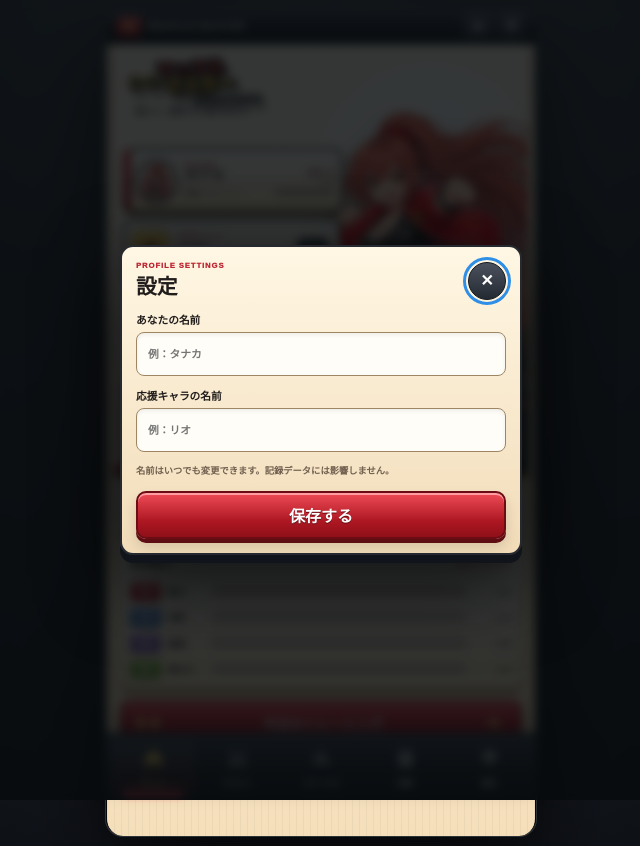
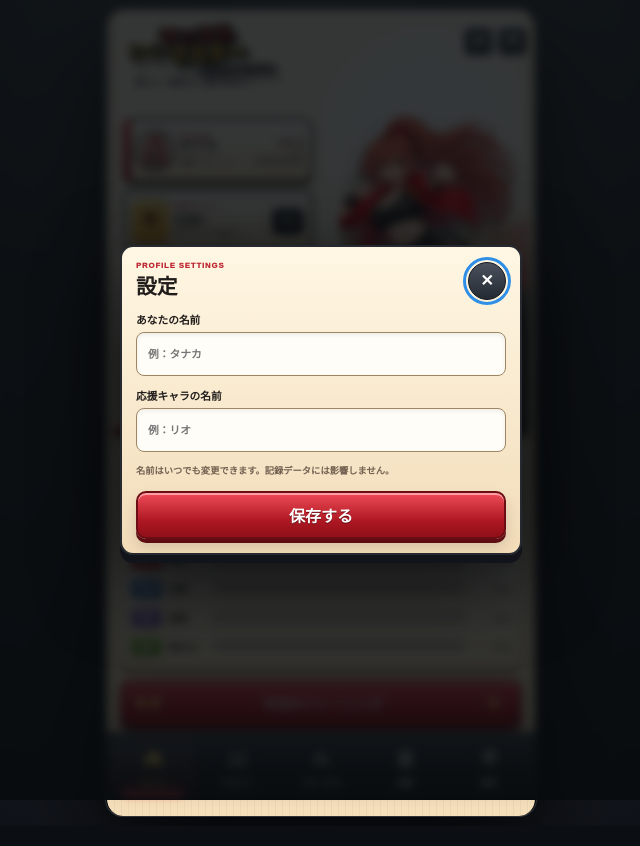
Before and after one commit to kitune2go/muscle-master, a website: page index.html in a window 1280 px wide. Shown: the whole page, without its empty margins (319-959 px from the left). Drawn offline with Linux system fonts and the light colour scheme.

Commit message:
fix: isolate trainer art from status UI

```diff
--- a/design-match.css
+++ b/design-match.css
@@ -114,49 +114,28 @@ svg {
 }
 
 .game-topbar {
-  position: sticky;
-  top: 0;
-  z-index: 60;
-  height: 34px;
+  position: absolute;
+  z-index: 70;
+  top: 7px;
+  right: 8px;
+  height: auto;
   display: flex;
   align-items: center;
-  gap: 7px;
-  padding: 0 9px;
+  padding: 0;
   color: #fff;
-  background: linear-gradient(#3a424e, #1b2028 62%, #12161c);
-  border-bottom: 2px solid #06080a;
-  box-shadow: inset 0 1px #ffffff2b, 0 2px 0 #0004;
-}
-
-.game-topbar-mark {
-  display: grid;
-  place-items: center;
-  width: 26px;
-  height: 21px;
-  color: var(--gold-hi);
-  background: linear-gradient(#ef4d58, #99141e);
-  border: 1px solid #681018;
-  border-radius: 5px;
-  box-shadow: inset 0 1px #ff9da2, 0 2px 0 #08090c;
-  font-family: var(--font-display);
-  font-size: 0.48rem;
-  font-weight: 1000;
-  transform: skew(-5deg);
-}
-
+  background: transparent;
+  border: 0;
+  box-shadow: none;
+}
+
+.game-topbar-mark,
 .game-topbar-title {
-  color: #e5e8ed;
-  font-family: var(--font-display);
-  font-size: 0.56rem;
-  font-weight: 1000;
-  letter-spacing: 0.16em;
-  text-shadow: 0 1px #000;
+  display: none;
 }
 
 .game-topbar-tools {
   display: flex;
   gap: 5px;
-  margin-left: auto;
 }
 
 .screen-tool {
@@ -166,8 +145,8 @@ svg {
   height: 26px;
   padding: 0;
   color: #fff;
-  background: linear-gradient(#4a5360, #262c35);
-  border: 1px solid #717987;
+  background: linear-gradient(#424a55e8, #20252de8);
+  border: 1px solid #7b8492;
   border-radius: 6px;
   box-shadow: inset 0 1px #fff4, 0 2px 0 #07090c;
 }
@@ -196,7 +175,7 @@ svg {
 
 .view {
   display: none;
-  min-height: calc(100svh - 110px);
+  min-height: calc(100svh - 76px);
 }
 
 .view.active {
@@ -213,7 +192,7 @@ svg {
 
 .home-board {
   position: relative;
-  min-height: calc(100svh - 110px);
+  min-height: calc(100svh - 76px);
   margin: 0 -1px;
   padding: 0 5px 13px;
   background:
@@ -225,10 +204,11 @@ svg {
 
 .home-hero {
   position: relative;
-  height: 430px;
+  height: 424px;
   margin: 0 -5px 8px;
   overflow: hidden;
   isolation: isolate;
+  contain: paint;
   background:
     radial-gradient(circle at 76% 30%, #fff 0 14%, #fff8ebaa 29%, transparent 52%),
     linear-gradient(153deg, #fff8e9 0 66%, #ce2d3a 66.2% 77%, #242a33 77.2% 100%);
@@ -280,7 +260,7 @@ svg {
   z-index: 21;
   top: 8px;
   left: 9px;
-  width: 168px;
+  width: 184px;
   color: #202228;
   text-decoration: none;
 }
@@ -293,7 +273,7 @@ svg {
 .home-logo span {
   display: block;
   width: max-content;
-  max-width: 170px;
+  max-width: 184px;
   margin: -2px 0 0 13px;
   font-family: var(--font-display);
   font-size: 0.47rem;
@@ -316,13 +296,13 @@ svg {
 .player-card {
   position: absolute;
   z-index: 18;
-  top: 104px;
+  top: 108px;
   left: 9px;
-  width: 220px;
+  width: 190px;
   height: 64px;
   display: grid;
-  grid-template-columns: 45px minmax(0, 1fr) 59px;
-  gap: 7px;
+  grid-template-columns: 42px minmax(0, 1fr) 50px;
+  gap: 5px;
   align-items: center;
   padding: 6px 7px;
   border-radius: 10px;
@@ -342,8 +322,8 @@ svg {
 
 .player-card > img {
   position: relative;
-  width: 43px;
-  height: 43px;
+  width: 40px;
+  height: 40px;
   margin-left: 3px;
   object-fit: cover;
   object-position: 50% 17%;
@@ -369,7 +349,7 @@ svg {
   display: block;
   overflow: hidden;
   font-family: var(--font-display);
-  font-size: 0.84rem;
+  font-size: 0.8rem;
   line-height: 1.05;
   text-overflow: ellipsis;
   white-space: nowrap;
@@ -396,7 +376,7 @@ svg {
 .player-level b {
   color: var(--red-deep);
   font-family: var(--font-display);
-  font-size: 0.74rem;
+  font-size: 0.7rem;
 }
 
 .player-level > span:not(.xp-track) {
@@ -427,13 +407,13 @@ svg {
 .rank-card {
   position: absolute;
   z-index: 17;
-  top: 175px;
+  top: 179px;
   left: 9px;
-  width: 218px;
+  width: 190px;
   min-height: 62px;
   display: grid;
-  grid-template-columns: 39px minmax(0, 1fr) 35px;
-  gap: 7px;
+  grid-template-columns: 37px minmax(0, 1fr) 32px;
+  gap: 5px;
   align-items: center;
   padding: 5px 7px;
   border-radius: 9px;
@@ -473,7 +453,7 @@ svg {
 
 .rank-card div span {
   display: block;
-  max-width: 112px;
+  max-width: 92px;
   overflow: hidden;
   color: var(--muted);
   font-size: 0.44rem;
@@ -497,23 +477,25 @@ svg {
 .trainer-stage {
   position: absolute;
   z-index: 7;
-  top: 22px;
-  right: -50px;
-  width: 326px;
-  height: 388px;
+  top: 55px;
+  right: -2px;
+  width: 210px;
+  height: 298px;
   min-height: 0;
   display: flex;
   align-items: flex-end;
   justify-content: flex-end;
+  overflow: hidden;
+  clip-path: inset(0 0 0 20px);
   pointer-events: none;
 }
 
 .trainer-aura {
   position: absolute;
-  right: 24px;
-  bottom: 28px;
-  width: 270px;
-  height: 270px;
+  right: 0;
+  bottom: 18px;
+  width: 205px;
+  height: 205px;
   background:
     radial-gradient(circle, #fff 0 12%, #ffe9bdad 31%, #ffcc755c 49%, transparent 72%);
   border-radius: 50%;
@@ -549,8 +531,8 @@ svg {
 .trainer-badge {
   position: absolute;
   z-index: 8;
-  right: 20px;
-  bottom: 54px;
+  right: 7px;
+  bottom: 20px;
   min-width: 65px;
   padding: 5px 8px;
   color: #fff;
@@ -580,7 +562,7 @@ svg {
   z-index: 22;
   bottom: 14px;
   left: 9px;
-  width: 222px;
+  width: 52%;
   min-height: 82px;
   display: grid;
   grid-template-columns: 51px minmax(0, 1fr);
@@ -597,9 +579,9 @@ svg {
   content: "";
   position: absolute;
   top: 25px;
-  right: -12px;
-  width: 20px;
-  height: 20px;
+  right: -7px;
+  width: 12px;
+  height: 12px;
   background: #fff8eb;
   border-top: 2px solid #a51a25;
   border-right: 2px solid #a51a25;
@@ -644,7 +626,7 @@ svg {
   z-index: 21;
   right: 9px;
   bottom: 14px;
-  width: 172px;
+  width: 40%;
   min-height: 92px;
   padding: 8px 10px;
   border-radius: 9px;
@@ -767,36 +749,52 @@ svg {
 }
 
 .home-stats {
+  position: relative;
+  z-index: 10;
   margin: 0 1px 9px;
-  padding: 8px 9px 7px;
+  padding: 10px 10px 8px;
+  overflow: hidden;
+  isolation: isolate;
+  background: linear-gradient(#fffefa, #f4dfbc);
   border: 1.5px solid #9c805c;
   border-radius: 9px;
   box-shadow: 0 3px 0 #987242, inset 0 1px #fff;
+}
+
+.home-stats::before {
+  content: "";
+  position: absolute;
+  z-index: -1;
+  top: 0;
+  right: 0;
+  left: 0;
+  height: 4px;
+  background: linear-gradient(90deg, var(--red), var(--gold) 62%, var(--nav));
 }
 
 .home-stats-heading {
   display: flex;
   align-items: center;
   justify-content: space-between;
-  margin-bottom: 3px;
-  padding-bottom: 4px;
+  margin-bottom: 4px;
+  padding: 1px 1px 5px;
   border-bottom: 1px solid #c9ae88;
 }
 
 .home-stats-heading strong {
   font-family: var(--font-display);
-  font-size: 0.67rem;
+  font-size: 0.74rem;
 }
 
 .home-stats-heading span {
   color: var(--red);
-  font-size: 0.41rem;
+  font-size: 0.44rem;
   font-weight: 1000;
   letter-spacing: 0.13em;
 }
 
 .home-stat-row {
-  min-height: 26px;
+  min-height: 29px;
   display: grid;
   grid-template-columns: 32px 38px minmax(0, 1fr) 40px;
   gap: 6px;
@@ -804,7 +802,7 @@ svg {
 }
 
 .home-stat-row > b {
-  font-size: 0.54rem;
+  font-size: 0.58rem;
 }
 
 .stat-badge,
@@ -840,7 +838,7 @@ svg {
 }
 
 .stat-meter {
-  height: 10px;
+  height: 11px;
   overflow: hidden;
   background: #d9d0c1;
   border: 1px solid #9a8b79;
@@ -871,7 +869,9 @@ svg {
 }
 
 .stat-level {
-  font-size: 0.48rem;
+  color: #42352c;
+  font-family: var(--font-display);
+  font-size: 0.53rem;
   text-align: right;
 }
 
@@ -1345,7 +1345,7 @@ svg {
 }
 
 .nav-item b {
-  font-size: 0.46rem;
+  font-size: 0.5rem;
 }
 
 .nav-item::after {
@@ -1790,6 +1790,10 @@ dialog::backdrop {
   }
 
   .game-topbar {
+    top: 17px;
+  }
+
+  .home-hero {
     border-radius: 16px 16px 0 0;
   }
 
@@ -1800,33 +1804,34 @@ dialog::backdrop {
 
 @media (max-width: 390px) {
   .home-hero {
-    height: 420px;
+    height: 418px;
   }
 
   .home-logo {
-    width: 157px;
+    width: 170px;
   }
 
   .player-card {
-    width: 208px;
+    width: 177px;
   }
 
   .rank-card {
-    width: 207px;
+    width: 177px;
   }
 
   .trainer-stage {
-    right: -58px;
-    width: 310px;
-    height: 375px;
+    right: -2px;
+    width: 192px;
+    height: 288px;
+    clip-path: none;
   }
 
   .trainer-speech {
-    width: 202px;
+    width: 52%;
   }
 
   .today-achievement {
-    width: 160px;
+    width: 40%;
   }
 
   .home-stat-row {
@@ -1836,25 +1841,28 @@ dialog::backdrop {
 
 @media (max-width: 350px) {
   .home-logo {
-    width: 145px;
+    width: 154px;
   }
 
   .player-card {
-    top: 99px;
-    width: 193px;
+    top: 102px;
+    width: 166px;
+    grid-template-columns: 39px minmax(0, 1fr) 44px;
   }
 
   .rank-card {
-    top: 169px;
-    width: 193px;
+    top: 173px;
+    width: 166px;
   }
 
   .trainer-stage {
-    right: -69px;
+    right: -3px;
+    width: 175px;
+    height: 275px;
   }
 
   .trainer-speech {
-    width: 180px;
+    width: 52%;
     grid-template-columns: 45px 1fr;
   }
 
@@ -1863,7 +1871,7 @@ dialog::backdrop {
   }
 
   .today-achievement {
-    width: 145px;
+    width: 40%;
   }
 
   .set-button {
--- a/sw.js
+++ b/sw.js
@@ -1,4 +1,4 @@
-const CACHE_NAME='muscle-master-v9';
+const CACHE_NAME='muscle-master-v10';
 const APP_SHELL=[
   './','./index.html','./design-match.css',
   './app-core.js','./trainer-data.js','./app.js','./trainer-runtime.js','./manifest.json',
```
Also changed, not shown: docs/UI_GOLDEN_SCREEN_QA.md (+8 -7 lines), tests/pwa.test.cjs (+8 -1 lines).
